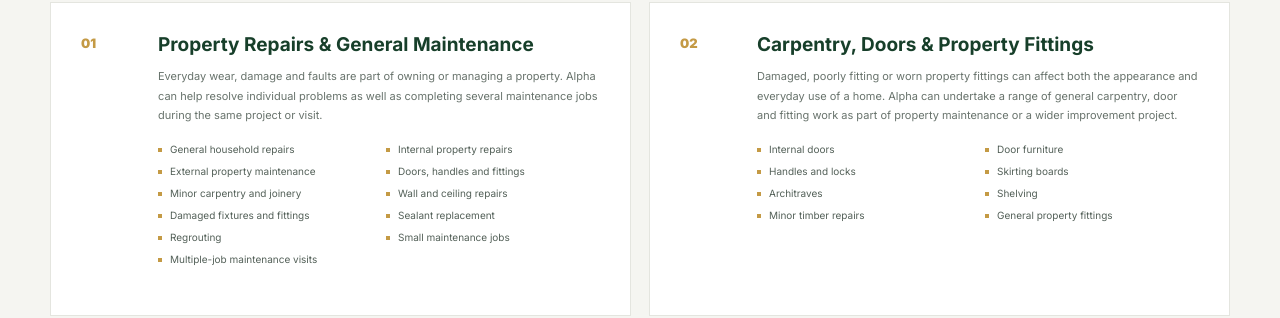
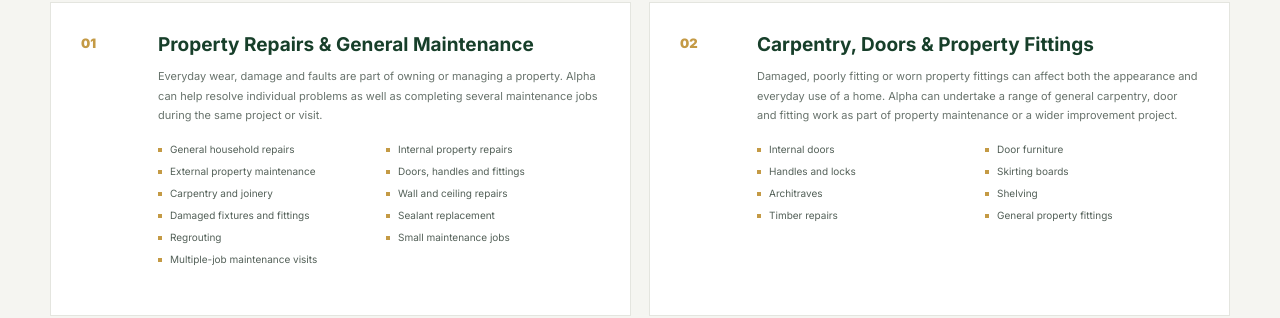
Before and after one commit to samasif3131-max/alpha-property-gardening, a Next.js app: page /property-maintenance in a window 1280 px wide. Shown: the part 1577-1895 px from the top of the page. Built offline with nearby package versions, Linux system fonts and the light colour scheme.

Commit message:
Update website

```diff
--- a/app/property-maintenance/page.tsx
+++ b/app/property-maintenance/page.tsx
@@ -27,7 +27,7 @@ const maintenanceServices = [
       "Internal property repairs",
       "External property maintenance",
       "Doors, handles and fittings",
-      "Minor carpentry and joinery",
+      "Carpentry and joinery",
       "Wall and ceiling repairs",
       "Damaged fixtures and fittings",
       "Sealant replacement",
@@ -47,7 +47,7 @@ const maintenanceServices = [
       "Skirting boards",
       "Architraves",
       "Shelving",
-      "Minor timber repairs",
+      "Timber repairs",
       "General property fittings",
     ],
   },
@@ -964,7 +964,7 @@ export default function PropertyMaintenancePage() {
             <div className={styles.finalCtaInner}>
               <div>
                 <p className={styles.sectionEyebrow}>
-                  ALPHA PROPERTY CARE
+                  PROPERTY MAINTENANCE &amp; REPAIRS
                 </p>
 
                 <h2>Need Something Fixed, Maintained or Improved?</h2>
```
